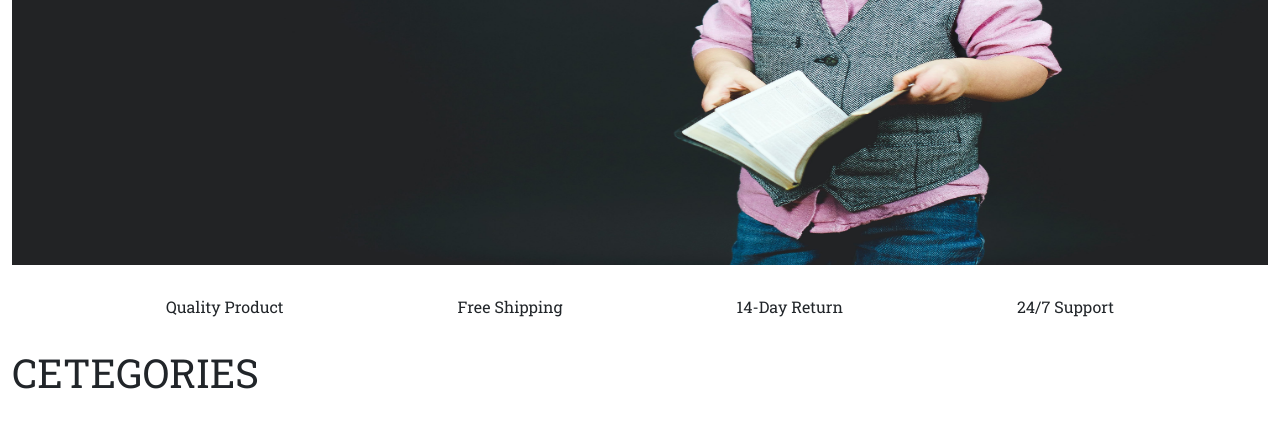
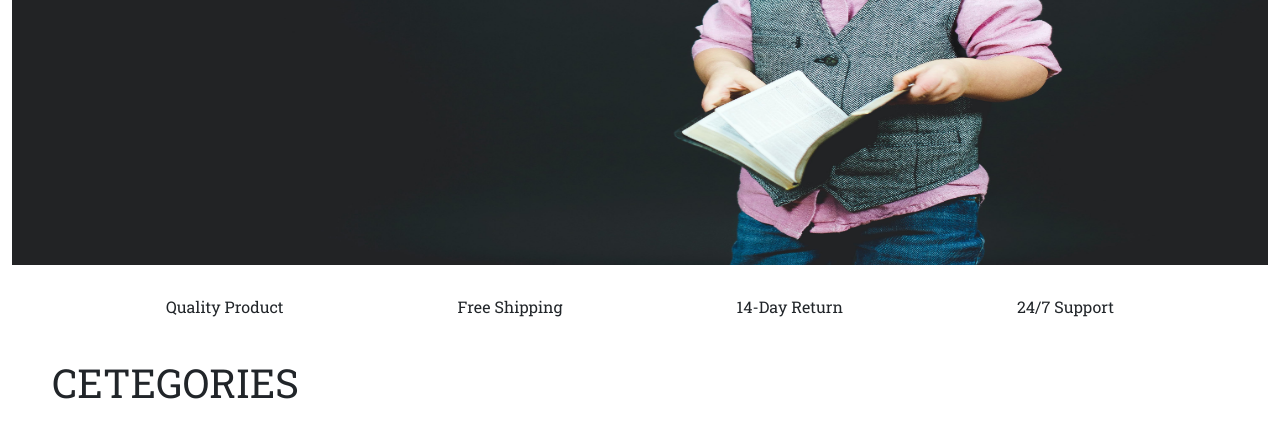
Before and after one commit to Aryanvadaliya/HappyCart, a plain HTML site: page index.html in a window 1280 px wide. Shown: the part 376-800 px from the top of the page. Drawn offline with nearby package versions, Linux system fonts and the light colour scheme.

Commit message:
Update index.html

```diff
--- a/index.html
+++ b/index.html
@@ -108,7 +108,7 @@
 
         <!-------------- different Cetegories ---------------->
 
-        <h1>CETEGORIES</h1>
+        <h1 class="fp">CETEGORIES</h1>
         <div id="ctgr d-flex flex-row justify-content-center">
             <span class="d-grid">
                 <div class="pr-ctgr justify-self-center justify-content-center mx-auto d-flex flex-row">
```
